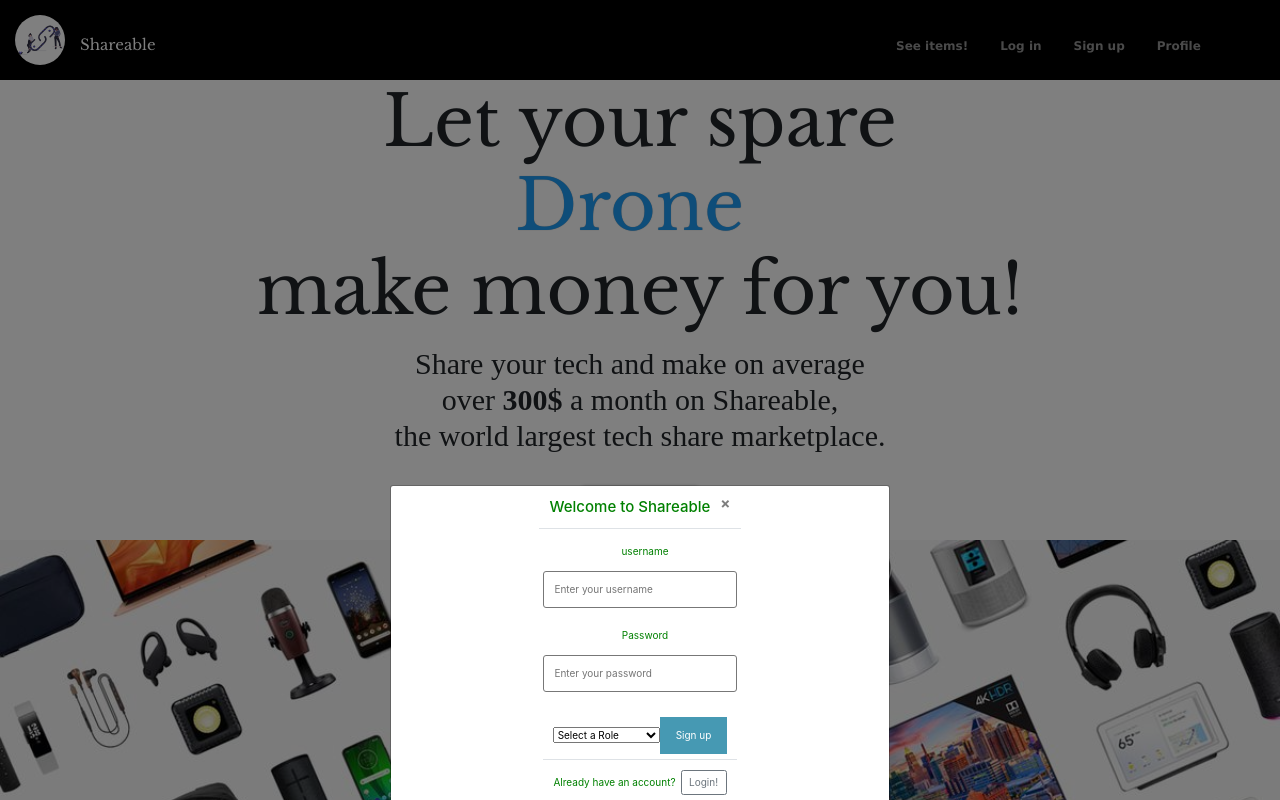
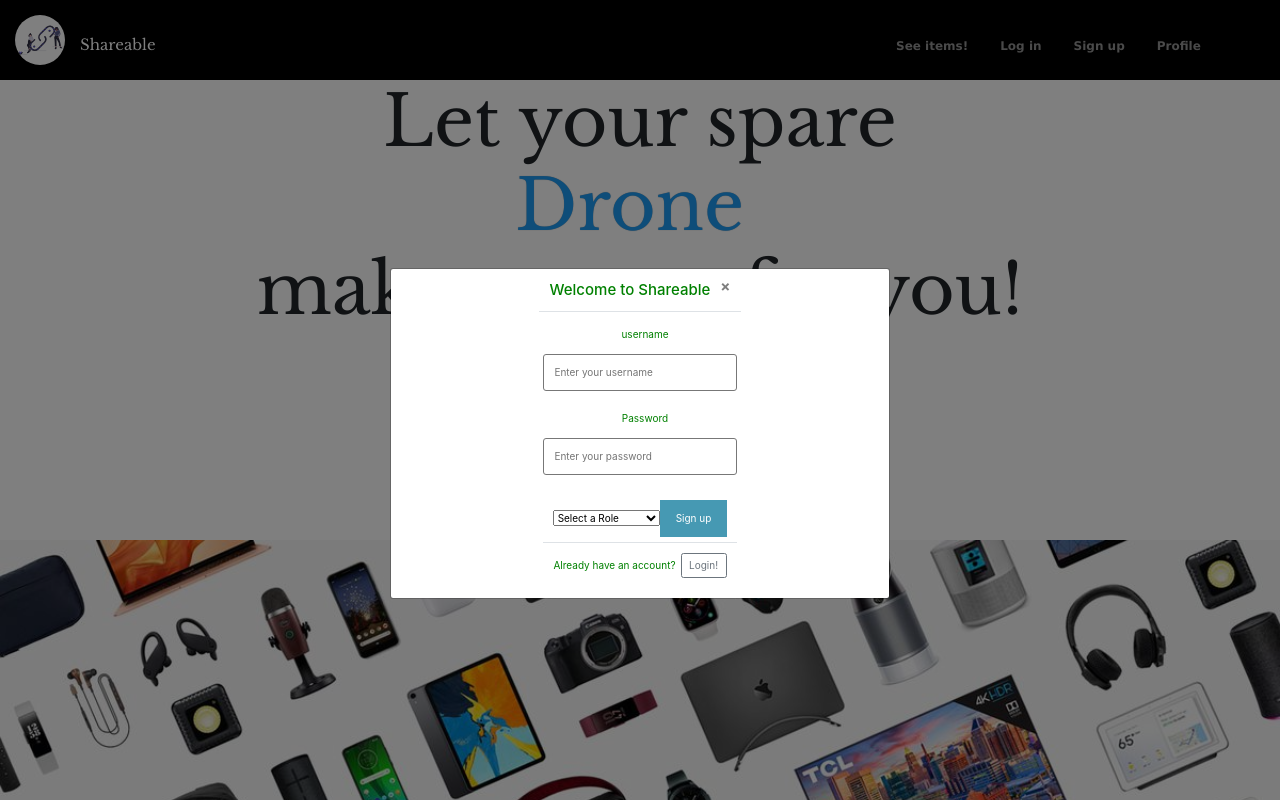
Before and after one commit to VodeniZeko/front-end, a React (Create React App) app: page /signup in a window 1280 px wide. Shown: the top 800 px of the page. Built offline with nearby package versions, Linux system fonts and the light colour scheme; a web font is replaced by a local one.

Commit message:
centered modal

```diff
--- a/src/components/LoginModal.js
+++ b/src/components/LoginModal.js
@@ -14,8 +14,7 @@ const LoginModal = () => {
       <Modal
         show={show}
         onHide={() => setShow(false) & push("/")}
-        dialogClassName='modal-90w'
-        centered='true'>
+        dialogClassName='modal-90w'>
         <Modal.Header closeButton>
           <Modal.Title id='SignUp'>Welcome back</Modal.Title>
         </Modal.Header>
--- a/src/components/SignUpModal.js
+++ b/src/components/SignUpModal.js
@@ -14,8 +14,7 @@ const LoginModal = () => {
       <Modal
         show={show}
         onHide={() => setShow(false) & push("/")}
-        dialogClassName='modal-90w'
-        centered='true'>
+        dialogClassName='modal-90w'>
         <Modal.Header closeButton>
           <Modal.Title id='SignUp'>Welcome to Shareable</Modal.Title>
         </Modal.Header>
```
